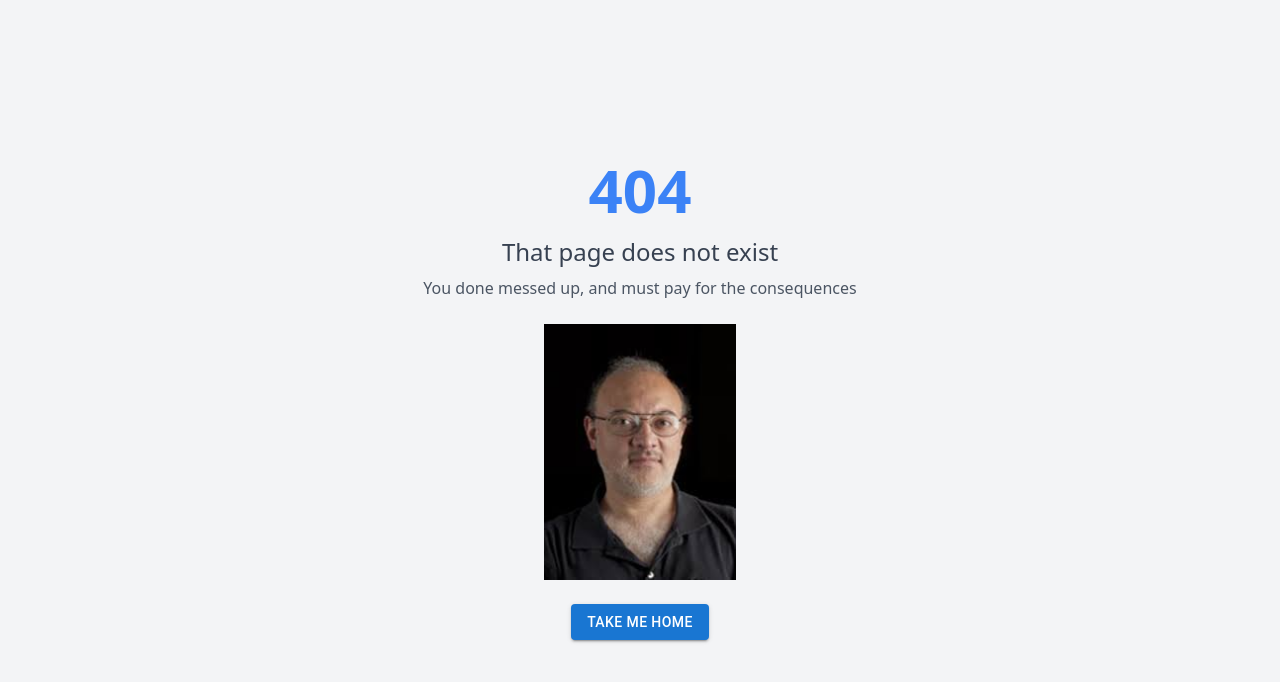
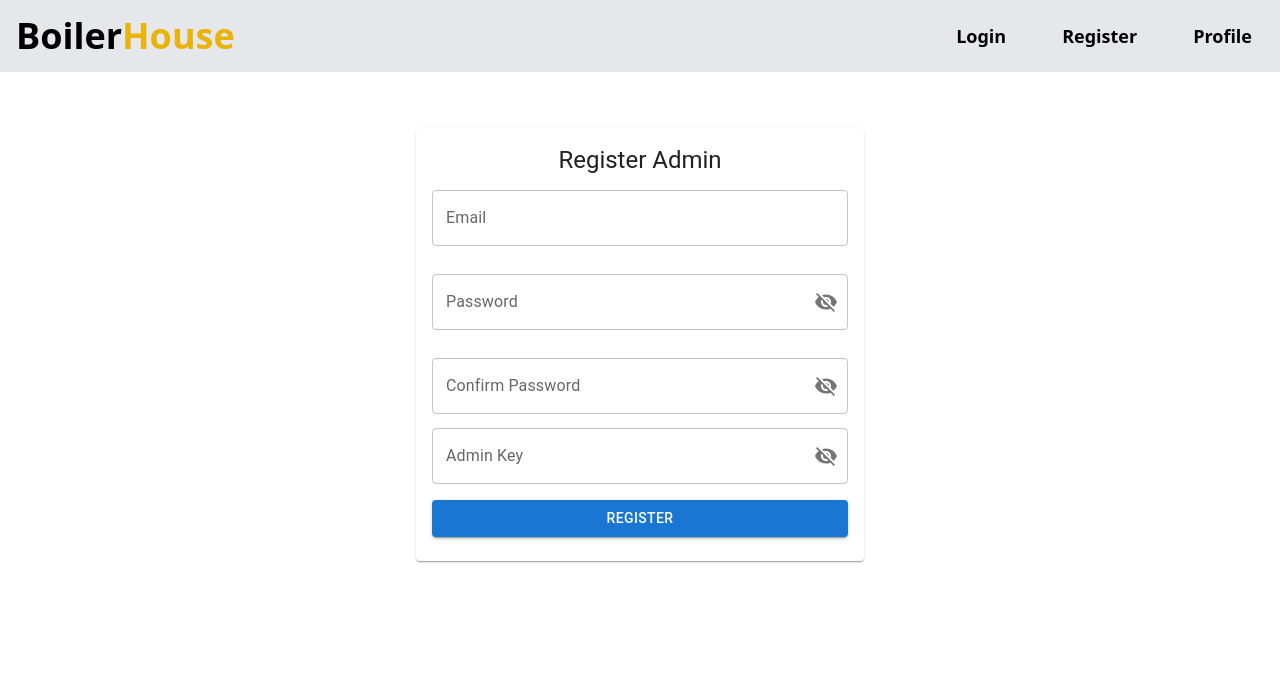
Before and after one commit to BoilerHouses/BoilerHouse, a React (Vite) app in the folder BoilerHouseFrontend/: page /registeradmin in a window 1280 px wide. Before the commit this address had no page. Shown: the top 682 px of the page. Built offline with nearby package versions, Linux system fonts and the light colour scheme.

Commit message:
updated main.jsx and useradmin.jsx
added route and visibility

```diff
--- a/BoilerHouseFrontend/src/routes/registerUserAdmin.jsx
+++ b/BoilerHouseFrontend/src/routes/registerUserAdmin.jsx
@@ -45,6 +45,7 @@
 
   const [showPassword, setShowPassword] = useState(false);
   const [showConfirmPassword, setShowConfirmPassword] = useState(false);
+  const [showAdminKey, setShowAdminKey] = useState(false); // Admin key visibility toggle
 
   const [isLoading, setIsLoading] = useState(false);
 
@@ -179,7 +180,7 @@
       <Card className="w-full max-w-md">
         <CardContent>
           <Typography variant="h5" component="h2" className="mb-4 text-center">
-            Register
+            Register Admin
           </Typography>
           <form onSubmit={handleSubmit} className="space-y-4">
             <TextField
@@ -246,10 +247,24 @@
               fullWidth
               label="Admin Key"
               name="adminKey"
+              type={showAdminKey ? "text" : "password"} // Toggle between text and password types
               value={adminKey}
               onChange={handleAdminKeyChange}
               error={adminKeyError}
               className="bg-white !mt-3.5"
+              InputProps={{
+                endAdornment: (
+                  <InputAdornment position="end">
+                    <IconButton
+                      aria-label="toggle admin key visibility"
+                      onClick={() => setShowAdminKey(!showAdminKey)} // Toggle admin key visibility
+                      edge="end"
+                    >
+                      {showAdminKey ? <Visibility /> : <VisibilityOff />}
+                    </IconButton>
+                  </InputAdornment>
+                ),
+              }}
               helperText={adminKeyError ? "Admin Key is required" : ""}
             />
 
@@ -265,27 +280,24 @@
 
             <div id="server-error-alert" className="hidden">
               <Alert severity="error">
-                A server error occurred. Please try again later.
+                A server error has occurred. Please try again later.
               </Alert>
             </div>
 
             <div id="admin-key-alert" className="hidden">
-              <Alert severity="error">Admin key is incorrect.</Alert>
+              <Alert severity="error">
+                The admin key you entered is incorrect.
+              </Alert>
             </div>
 
             <Button
               type="submit"
               variant="contained"
-              color="primary"
               fullWidth
               className="mt-4"
               disabled={isLoading}
             >
-              {isLoading ? (
-                <CircularProgress size={24} color="inherit" />
-              ) : (
-                "Register"
-              )}
+              {isLoading ? <CircularProgress size={24} /> : "Register"}
             </Button>
           </form>
         </CardContent>
```
Also changed, not shown: BoilerHouseFrontend/src/main.jsx (+6 -1 lines).
